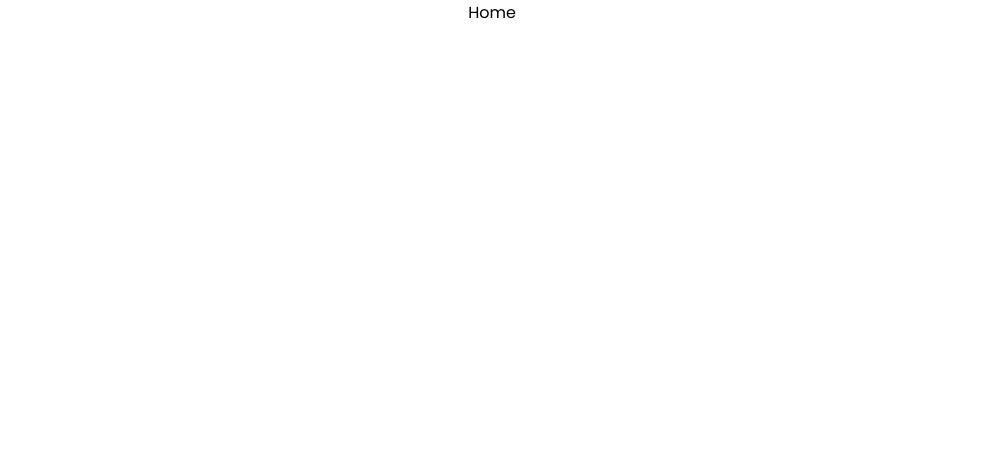
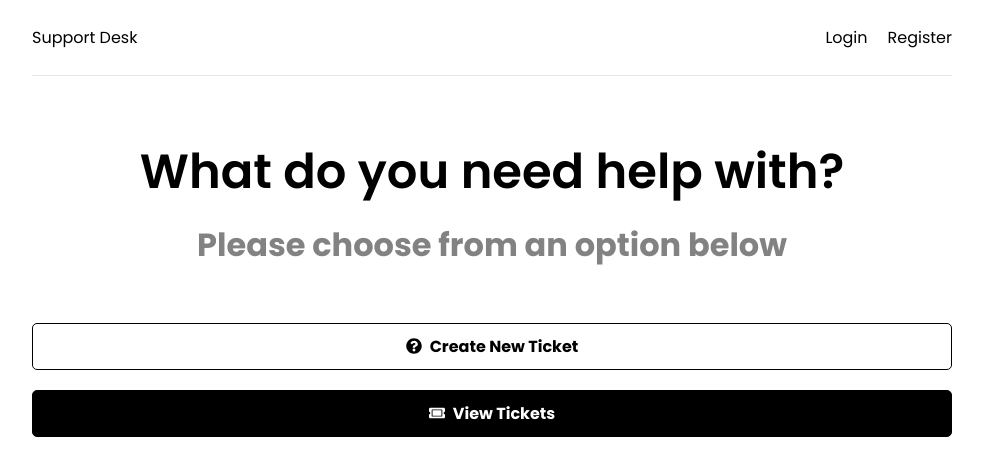
Before and after one commit to keerthimac/sequelize-testing, a React (Create React App) app in the folder frontend/: page / in a window 1280 px wide. Shown: the top 476 px of the page, without its empty margins (148-1131 px from the left). Built offline with nearby package versions, Linux system fonts and the light colour scheme.

Commit message:
header and home

```diff
--- a/frontend/src/components/Header.jsx
+++ b/frontend/src/components/Header.jsx
@@ -1,5 +1,25 @@
+import { Link } from "react-router-dom";
+
 function Header() {
-  return <div></div>;
+  return (
+    <>
+      <header className='header'>
+        <Link to='/' className='logo'>
+          Support Desk
+        </Link>
+        <ul>
+          <>
+            <li>
+              <Link to='/login'>Login</Link>
+            </li>
+            <li>
+              <Link to='/register'>Register</Link>
+            </li>
+          </>
+        </ul>
+      </header>
+    </>
+  );
 }
 
 export default Header;
--- a/frontend/src/pages/Home.jsx
+++ b/frontend/src/pages/Home.jsx
@@ -1,5 +1,22 @@
+import { Link } from "react-router-dom";
+import { FaQuestionCircle, FaTicketAlt } from "react-icons/fa";
+
 function Home() {
-  return <div>Home</div>;
+  return (
+    <>
+      <section className='heading'>
+        <h1>What do you need help with?</h1>
+        <p>Please choose from an option below</p>
+      </section>
+      <Link to='/new-ticket' className='btn btn-reverse btn-block'>
+        <FaQuestionCircle />
+        Create New Ticket
+      </Link>
+      <Link to='/tickets' className='btn btn-block'>
+        <FaTicketAlt /> View Tickets
+      </Link>
+    </>
+  );
 }
 
 export default Home;
```
